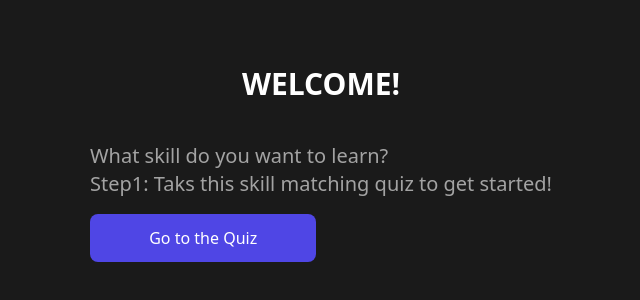
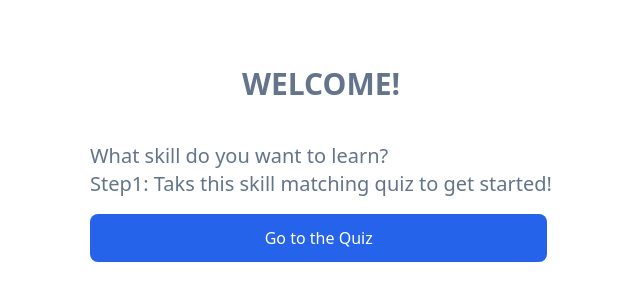
Before and after one commit to Bom-dev/git_team10, a React (Create React App) app: page / in a window 1280 px wide. Shown: the part 236-536 px from the top of the page, without its empty margins (319-959 px from the left). Built offline with nearby package versions, Linux system fonts and the light colour scheme.

Commit message:
Finish randing style

```diff
--- a/src/App.js
+++ b/src/App.js
@@ -6,7 +6,7 @@ import { Route, Routes } from 'react-router-dom';
 
 function App() {
   return (
-    <div className="flex flex-col w-screen px-5 h-screen bg-[#1A1A1A] justify-center items-center">
+    <div className="flex flex-col w-screen px-5 h-screen bg-white justify-center items-center">
       <main>
         <Routes>
           <Route path='/' element={<Randing />} />
--- a/src/Randing.js
+++ b/src/Randing.js
@@ -4,10 +4,10 @@ import { Link } from "react-router-dom";
 function Randing() {
   return (
     <div>
-        <h1 className="text-3xl font-semibold text-center text-white">WELCOME!</h1>
-        <h3 className="mt-10 text-xl text-white/60">What skill do you want to learn?<br />Step1: Taks this skill matching quiz to get started!</h3>
+        <h1 className="text-3xl font-semibold text-center text-slate-500">WELCOME!</h1>
+        <h3 className="mt-10 text-xl text-slate-500">What skill do you want to learn?<br />Step1: Taks this skill matching quiz to get started!</h3>
         <Link to="/quiz" className="flex justify-between w-full mt-4 text-white">
-            <button className="w-[49%] py-3 bg-indigo-600 rounded-lg">Go to the Quiz</button>
+            <button className="w-[99%] py-3 bg-blue-600 rounded-lg">Go to the Quiz</button>
         </Link>
     </div>
   );
```
